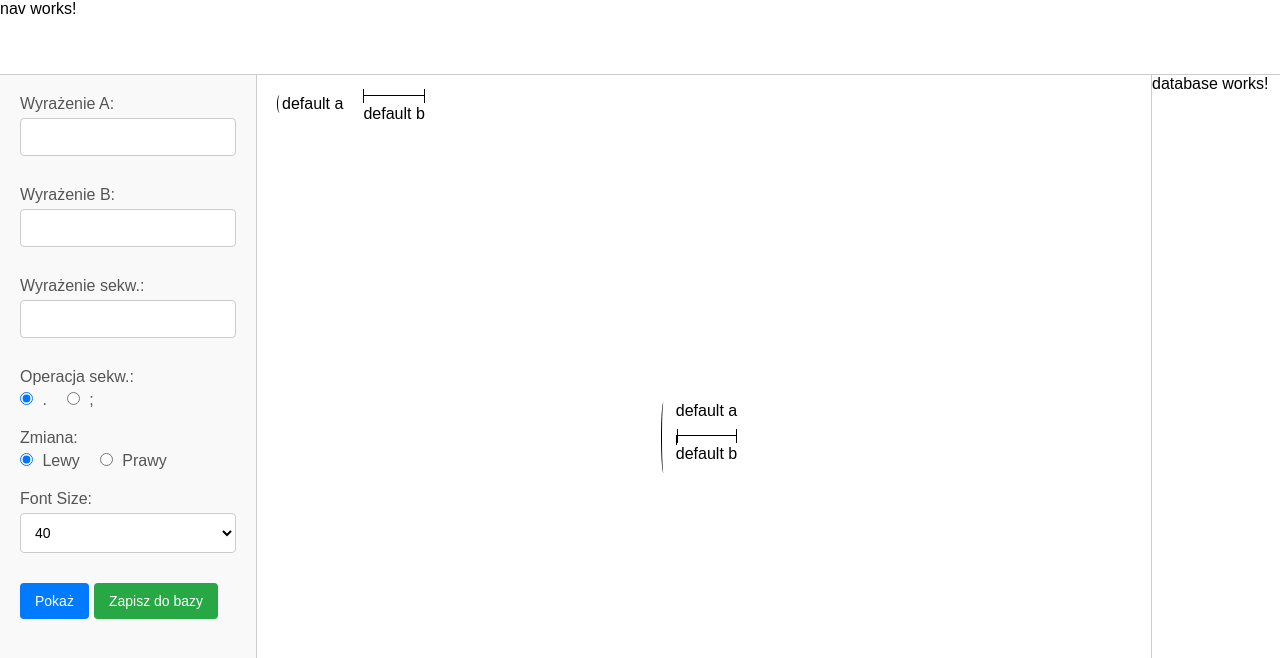
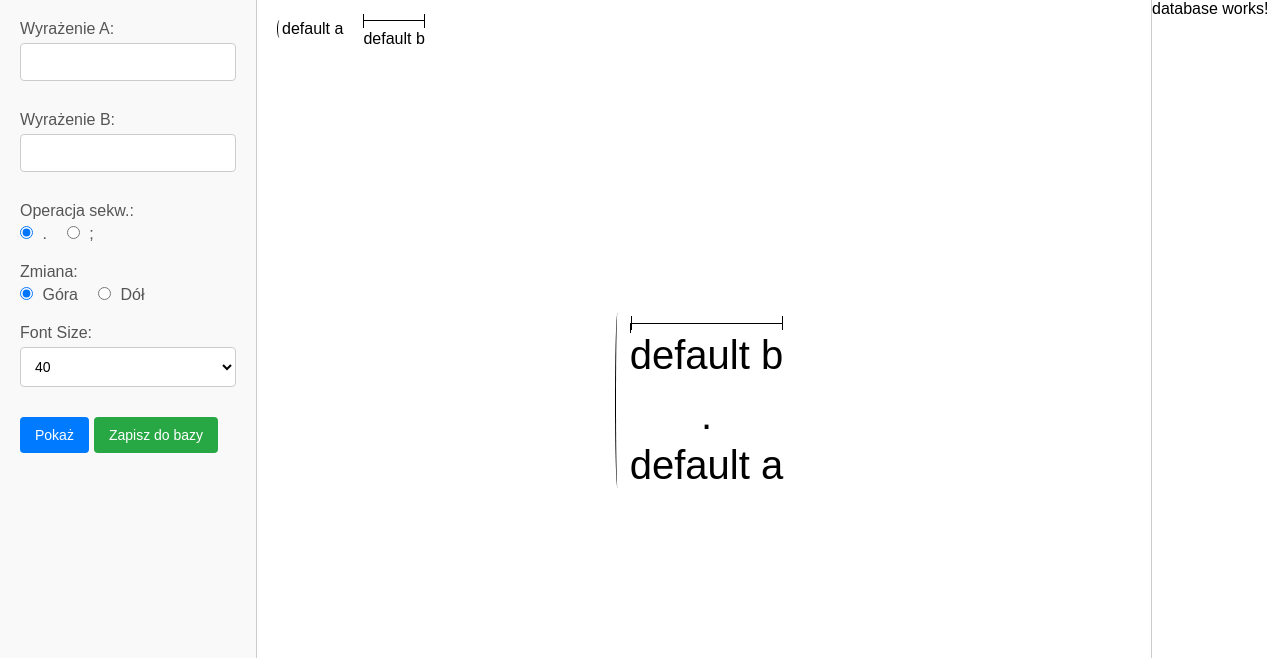
Before and after one commit to jaqba98/uniterm-zamiana, an Angular app: page / in a window 1280 px wide. Shown: the top 658 px of the page. Built offline with nearby package versions, Linux system fonts and the light colour scheme.

Commit message:
feat: create uniterm logic

```diff
--- a/src/app/app.component.html
+++ b/src/app/app.component.html
@@ -1,5 +1,4 @@
 <main class="main">
-  <app-nav></app-nav>
   <app-form></app-form>
   <app-playground></app-playground>
   <app-database></app-database>
--- a/src/app/app.component.scss
+++ b/src/app/app.component.scss
@@ -1,9 +1,7 @@
 .main {
   display: grid;
-  grid-template-areas:
-    "nav nav nav"
-    "form playground database";
+  grid-template-areas: "form playground database";
   grid-template-columns: 20% 3fr 10%;
-  grid-template-rows: 75px auto;
+  grid-template-rows: auto;
   min-height: 100svh;
 }
--- a/src/app/form/form.component.html
+++ b/src/app/form/form.component.html
@@ -2,10 +2,10 @@
   <div class="form">
     <form [formGroup]="form" (ngSubmit)="onSubmit()">
       <div>
-        <label for="wyrazenieA">Wyrażenie A:</label>
+        <label for="expressionA">Wyrażenie A:</label>
         <input
-          id="wyrazenieA"
-          formControlName="wyrazenieA"
+          id="expressionA"
+          formControlName="expressionA"
           type="text"
           [(ngModel)]="a"
           (input)="onInput()"
@@ -13,10 +13,10 @@
       </div>
 
       <div>
-        <label for="wyrazenieB">Wyrażenie B:</label>
+        <label for="expressionB">Wyrażenie B:</label>
         <input
-          id="wyrazenieB"
-          formControlName="wyrazenieB"
+          id="expressionB"
+          formControlName="expressionB"
           type="text"
           [(ngModel)]="b"
           (input)="onInput()"
@@ -24,23 +24,14 @@
       </div>
 
       <div>
-        <label for="wyrazenieSekw">Wyrażenie sekw.:</label>
-        <input id="wyrazenieSekw" formControlName="wyrazenieSekw" type="text" />
-      </div>
-
-      <div>
         <label>Operacja sekw.:</label>
         <div>
           <label>
-            <input formControlName="operacjaSekw" type="radio" value="kropka" />
+            <input formControlName="operationSequence" type="radio" value="." />
             .
           </label>
           <label>
-            <input
-              formControlName="operacjaSekw"
-              type="radio"
-              value="średnik"
-            />
+            <input formControlName="operationSequence" type="radio" value=";" />
             ;
           </label>
         </div>
@@ -50,10 +41,10 @@
         <label>Zmiana:</label>
         <div>
           <label>
-            <input formControlName="zamiana" type="radio" value="lewy" /> Lewy
+            <input formControlName="change" type="radio" value="up" /> Góra
           </label>
           <label>
-            <input formControlName="zamiana" type="radio" value="prawy" /> Prawy
+            <input formControlName="change" type="radio" value="down" /> Dół
           </label>
         </div>
       </div>
--- a/src/app/form/form.component.ts
+++ b/src/app/form/form.component.ts
@@ -1,6 +1,7 @@
 import { Component } from '@angular/core';
 import { FormBuilder, FormGroup, ReactiveFormsModule } from '@angular/forms';
 import { TipService } from '../service/tip.service';
+import { FormStoreService } from '../service/form-store.service';
 
 @Component({
   selector: 'app-form',
@@ -16,13 +17,16 @@ export class FormComponent {
 
   b: string = '';
 
-  constructor(private fb: FormBuilder, private tipSrv: TipService) {
+  constructor(
+    private fb: FormBuilder,
+    private tipSrv: TipService,
+    private store: FormStoreService
+  ) {
     this.form = this.fb.group({
-      wyrazenieA: [''],
-      wyrazenieB: [''],
-      wyrazenieSekw: [''],
-      operacjaSekw: ['kropka'],
-      zamiana: ['lewy'],
+      expressionA: [''],
+      expressionB: [''],
+      operationSequence: ['.'],
+      change: ['up'],
       fontSize: ['40'],
     });
   }
@@ -34,7 +38,11 @@ export class FormComponent {
   }
 
   onSubmit() {
-    console.log('Dane formularza:', this.form.value);
+    const newA = this.a === '' ? 'default a' : this.a;
+    const newB = this.b === '' ? 'default b' : this.b;
+    this.form.value.expressionA = newA;
+    this.form.value.expressionB = newB;
+    this.store.setForm(this.form.value);
   }
 
   zapiszDoBazy() {
--- a/src/app/playground/playground.component.html
+++ b/src/app/playground/playground.component.html
@@ -9,9 +9,18 @@
   </div>
   <div class="playground__content">
     <app-uniterm [isVertical]="true">
-      <p left>{{ a }}</p>
-      <app-uniterm right [isVertical]="false">
-        <p left>{{ b }}</p>
+      <p left *ngIf="change === 'down'" [ngStyle]="{ fontSize: fontSize }">
+        {{ expressionA }}
+      </p>
+      <app-uniterm left [isVertical]="false" *ngIf="change === 'up'">
+        <p left [ngStyle]="{ fontSize: fontSize }">{{ expressionB }}</p>
+      </app-uniterm>
+      <p center [ngStyle]="{ fontSize: fontSize }">{{ operationSequence }}</p>
+      <p right *ngIf="change === 'up'" [ngStyle]="{ fontSize: fontSize }">
+        {{ expressionA }}
+      </p>
+      <app-uniterm right [isVertical]="false" *ngIf="change === 'down'">
+        <p left [ngStyle]="{ fontSize: fontSize }">{{ expressionB }}</p>
       </app-uniterm>
     </app-uniterm>
   </div>
--- a/src/app/playground/playground.component.ts
+++ b/src/app/playground/playground.component.ts
@@ -3,11 +3,13 @@ import { Subscription } from 'rxjs';
 
 import { UnitermComponent } from './uniterm/uniterm.component';
 import { TipService } from '../service/tip.service';
+import { FormStoreService } from '../service/form-store.service';
+import { CommonModule } from '@angular/common';
 
 @Component({
   selector: 'app-playground',
   standalone: true,
-  imports: [UnitermComponent],
+  imports: [UnitermComponent, CommonModule],
   templateUrl: './playground.component.html',
   styleUrl: './playground.component.scss',
 })
@@ -16,16 +18,40 @@ export class PlaygroundComponent implements OnDestroy {
 
   b: string = '';
 
-  sub: Subscription;
+  sub: Subscription[] = [];
 
-  constructor(private readonly tipSrv: TipService) {
-    this.sub = this.tipSrv.getTipObservable().subscribe((res) => {
-      this.a = res.a;
-      this.b = res.b;
-    });
+  expressionA!: string;
+
+  expressionB!: string;
+
+  operationSequence!: string;
+
+  change!: string;
+
+  fontSize!: string;
+
+  constructor(
+    private readonly tipSrv: TipService,
+    private store: FormStoreService
+  ) {
+    this.sub.push(
+      this.tipSrv.getTipObservable().subscribe((res) => {
+        this.a = res.a;
+        this.b = res.b;
+      })
+    );
+    this.sub.push(
+      this.store.getFormObservable().subscribe((store) => {
+        this.expressionA = store.expressionA;
+        this.expressionB = store.expressionB;
+        this.operationSequence = store.operationSequence;
+        this.change = store.change;
+        this.fontSize = `${store.fontSize}px`;
+      })
+    );
   }
 
   ngOnDestroy() {
-    this.sub.unsubscribe();
+    this.sub.forEach((i) => i.unsubscribe());
   }
 }
--- a/src/app/playground/uniterm/uniterm.component.html
+++ b/src/app/playground/uniterm/uniterm.component.html
@@ -5,6 +5,7 @@
       <app-uniterm-content>
         <ng-content select="[left]"></ng-content>
       </app-uniterm-content>
+      <ng-content select="[center]"></ng-content>
       <app-uniterm-content>
         <ng-content select="[right]"></ng-content>
       </app-uniterm-content>
--- /dev/null
+++ b/src/app/service/form-store.service.ts
@@ -0,0 +1,23 @@
+import { Injectable } from '@angular/core';
+import { BehaviorSubject } from 'rxjs';
+import { FormModel } from '../model/form.model';
+
+@Injectable({ providedIn: 'root' })
+export class FormStoreService {
+  private form = new BehaviorSubject<FormModel>({
+    expressionA: 'default a',
+    expressionB: 'default b',
+    expressionSekw: '',
+    operationSequence: '.',
+    change: 'up',
+    fontSize: '40',
+  });
+
+  getFormObservable() {
+    return this.form.asObservable();
+  }
+
+  setForm(newForm: FormModel) {
+    this.form.next(newForm);
+  }
+}
```
Also changed, not shown: src/app/model/form.model.ts (added, +8 -0 lines).
